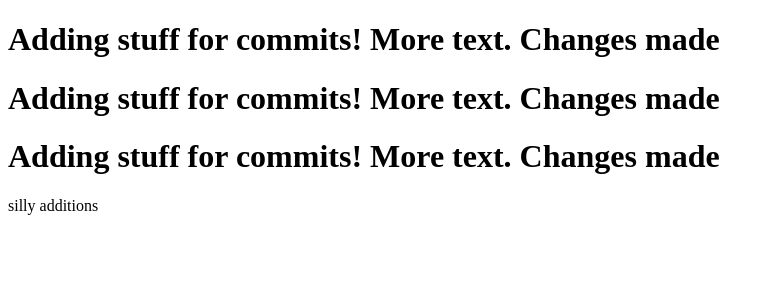
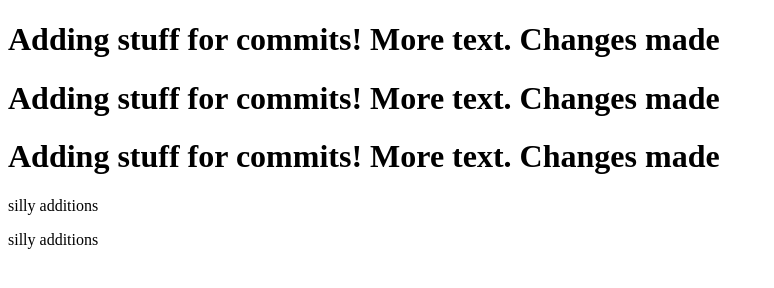
Before and after one commit to madelinepick/git-funtown, a plain HTML site: page index.html in a window 1280 px wide. Shown: the whole page, without its empty margins (0-774 px from the left). Drawn offline with Linux system fonts and the light colour scheme.

Commit message:
another silly thing

```diff
--- a/index.html
+++ b/index.html
@@ -10,5 +10,6 @@
   <h1>Adding stuff for commits! More text. Changes made</h1>
 
   <p>silly additions</p>
+  <p>silly additions</p>
 </body>
 </html>
```
